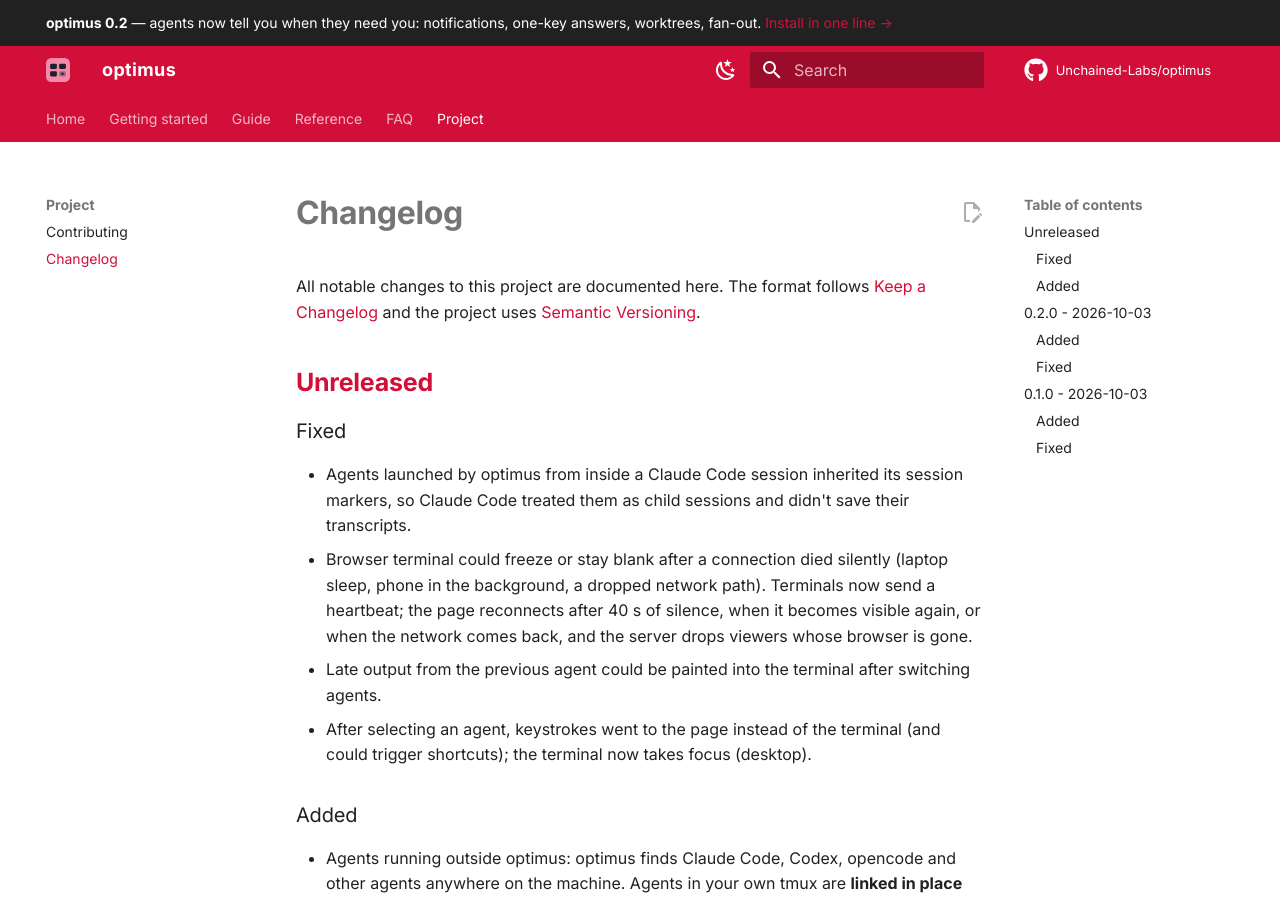
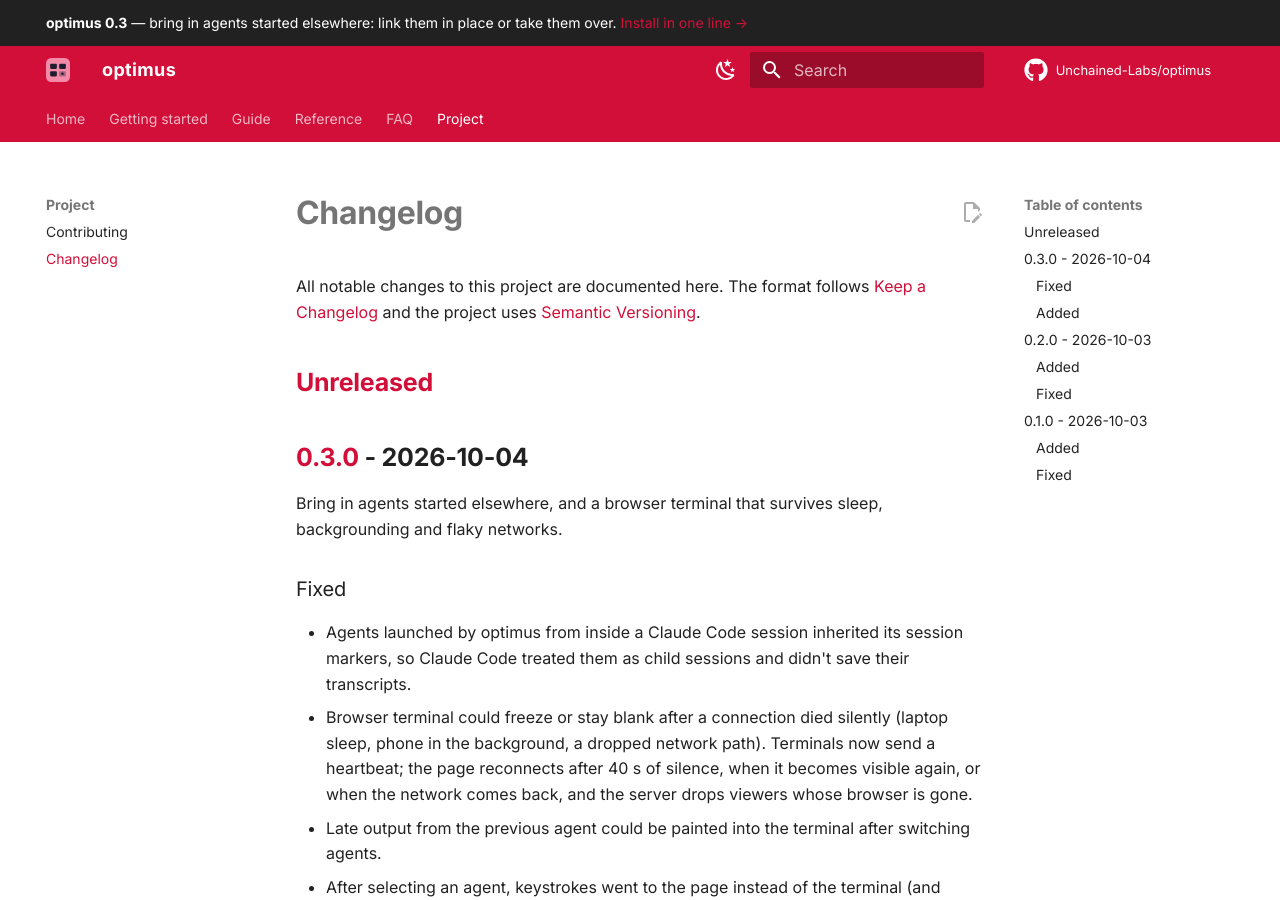
Before and after one commit to Unchained-Labs/optimus, an MkDocs documentation site: the page built from docs/project/changelog.md, in a window 1280 px wide and 900 px high. Built offline with MkDocs 1.6.1 and Material for MkDocs 9.7.7, drawn with Linux system fonts in a browser that asks for light colours; comment, search, counter and statistics services are not loaded.

Commit message:
Release v0.3.0

```diff
--- a/CHANGELOG.md
+++ b/CHANGELOG.md
@@ -3,6 +3,10 @@
 All notable changes to this project are documented here. The format follows [Keep a Changelog](https://keepachangelog.com/en/1.1.0/) and the project uses [Semantic Versioning](https://semver.org/).
 
 ## [Unreleased]
+
+## [0.3.0] - 2026-10-04
+
+Bring in agents started elsewhere, and a browser terminal that survives sleep, backgrounding and flaky networks.
 
 ### Fixed
 - Agents launched by optimus from inside a Claude Code session inherited its session markers, so Claude Code treated them as child sessions and didn't save their transcripts.
@@ -59,6 +63,7 @@
 ### Fixed
 - Agents not listed (and the web terminal returning 404) on tmux 3.3+, which escapes control characters in format output.
 
-[Unreleased]: https://github.com/Unchained-Labs/optimus/compare/v0.2.0...HEAD
+[Unreleased]: https://github.com/Unchained-Labs/optimus/compare/v0.3.0...HEAD
+[0.3.0]: https://github.com/Unchained-Labs/optimus/compare/v0.2.0...v0.3.0
 [0.2.0]: https://github.com/Unchained-Labs/optimus/compare/v0.1.0...v0.2.0
 [0.1.0]: https://github.com/Unchained-Labs/optimus/releases/tag/v0.1.0
--- a/docs/overrides/main.html
+++ b/docs/overrides/main.html
@@ -1,4 +1,4 @@
 {% extends "base.html" %}
 {% block announce %}
-  <strong>optimus 0.2</strong> — agents now tell you when they need you: notifications, one-key answers, worktrees, fan-out. <a href="{{ 'getting-started/install/' | url }}">Install in one line →</a>
+  <strong>optimus 0.3</strong> — bring in agents started elsewhere: link them in place or take them over. <a href="{{ 'getting-started/install/' | url }}">Install in one line →</a>
 {% endblock %}
```
